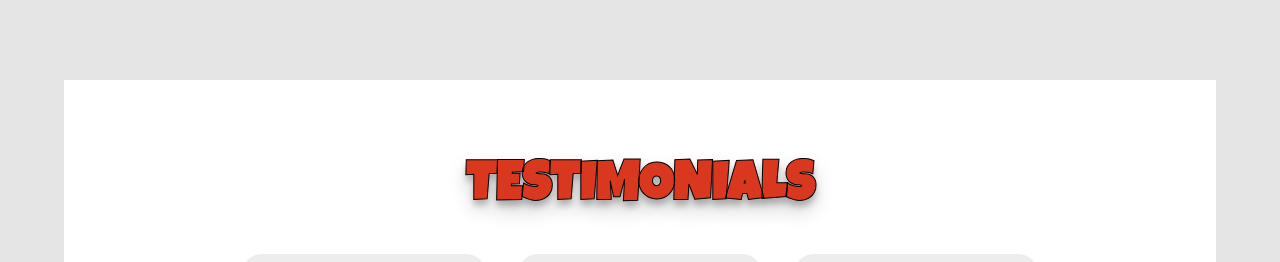
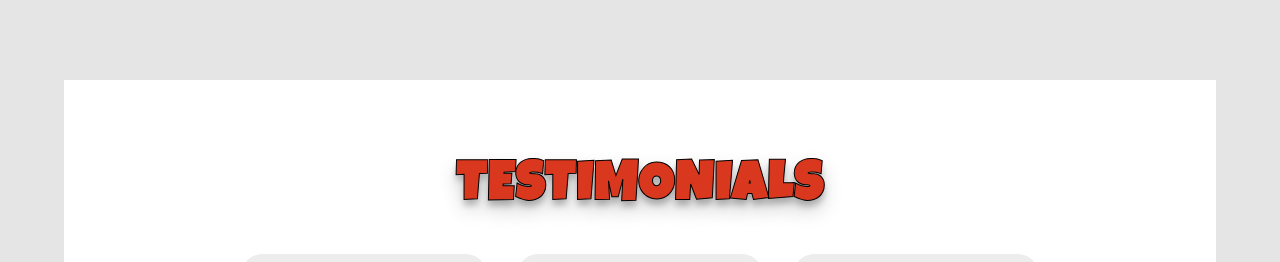
Before and after one commit to scrapystaty/css-demystified, a plain HTML site: page testimonial-figma-practice/index.html in a window 1280 px wide. Shown: the top 262 px of the page. Drawn offline with Linux system fonts and the light colour scheme.

Commit message:
added spaceing to title lettering

```diff
--- a/testimonial-figma-practice/styles.css
+++ b/testimonial-figma-practice/styles.css
@@ -45,6 +45,7 @@ img {
   font-size: 2.2rem;
   text-shadow: rgba(0, 0, 0, 0.19) 0px 10px 20px, rgba(0, 0, 0, 0.23) 0px 6px 6px;
   text-transform: uppercase;
+  letter-spacing: .03em;
 
   margin: 0;
   padding: 1em 0;
```
